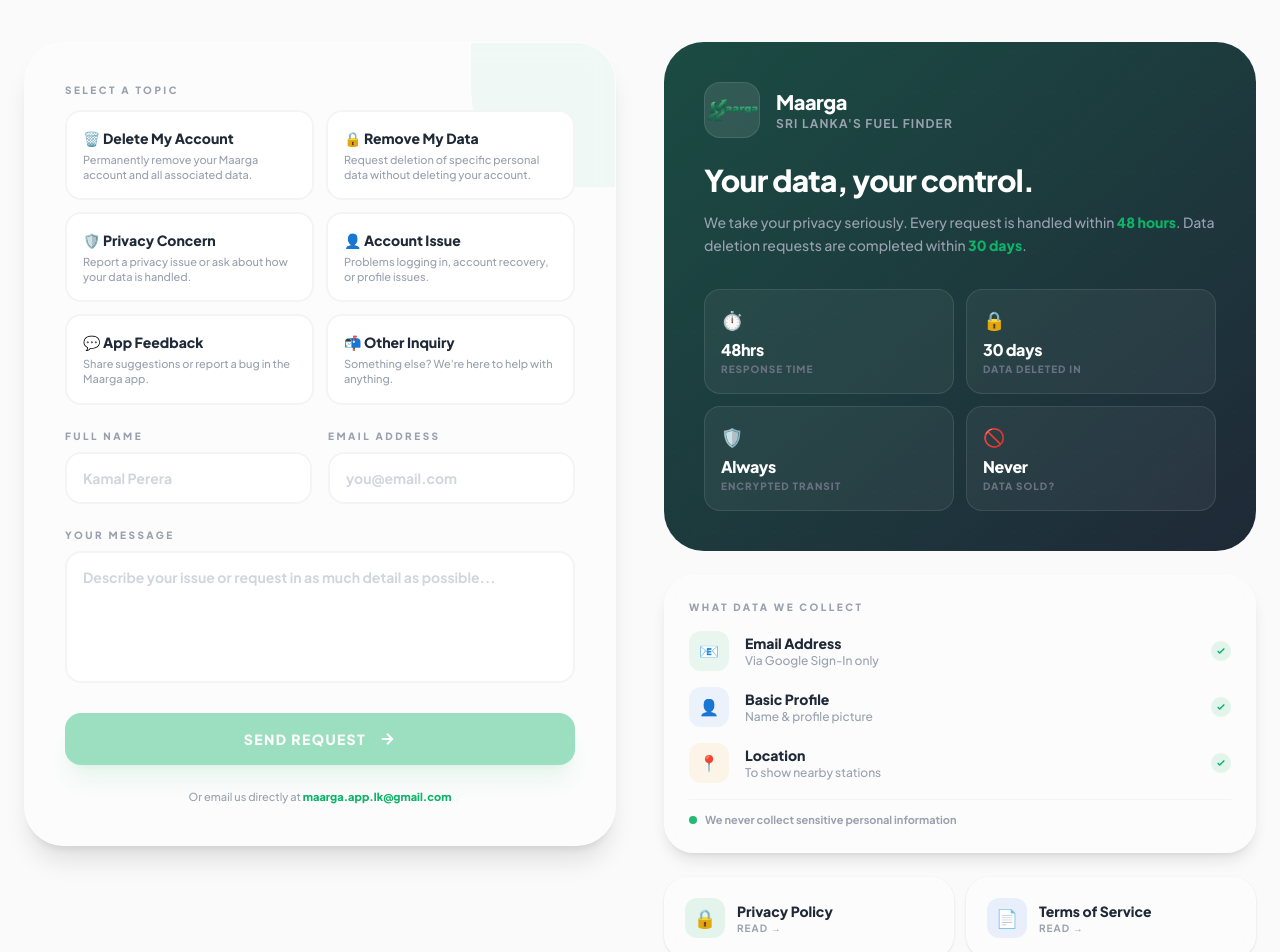
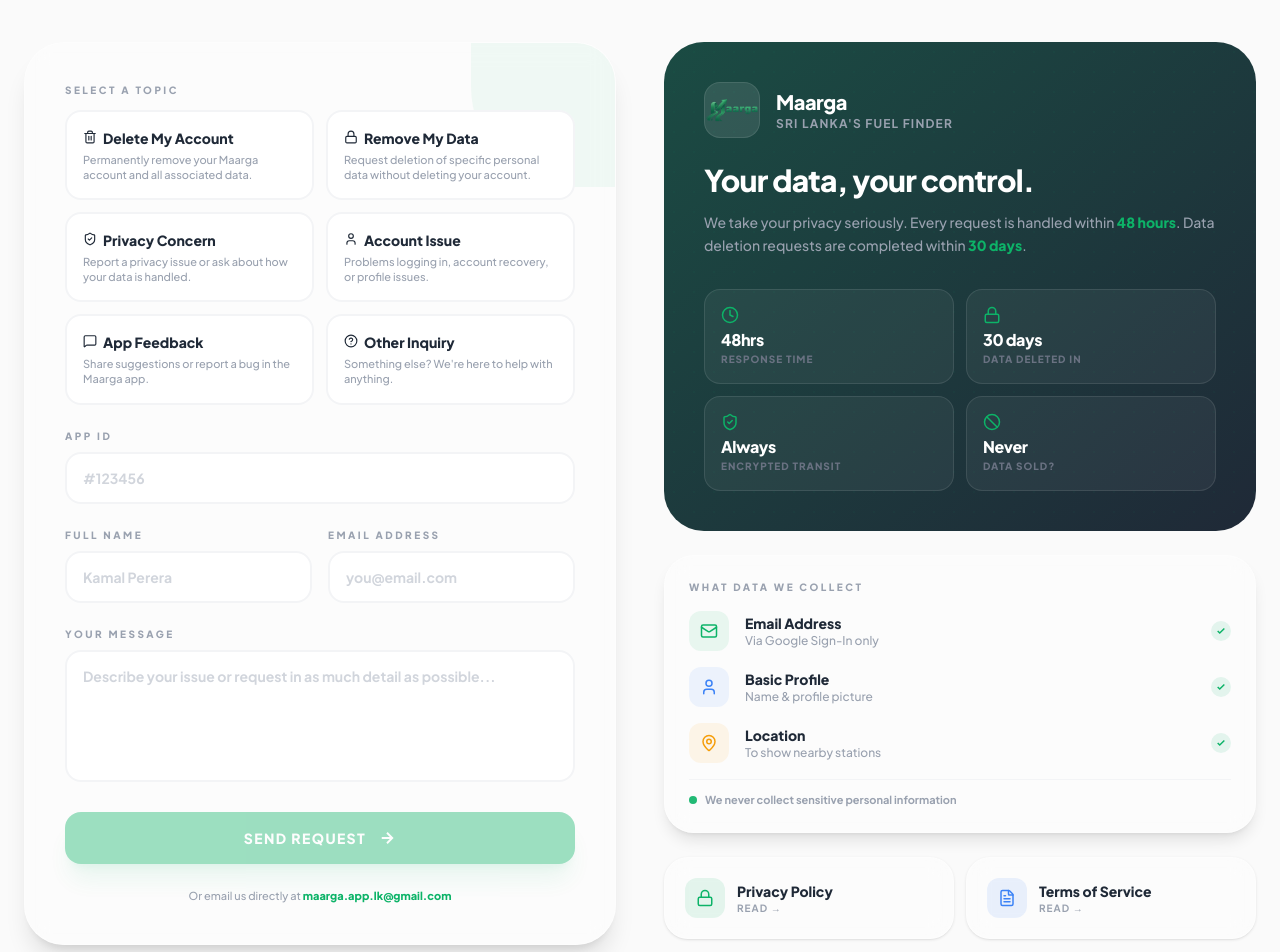
Before and after one commit to QuantumBlazeSoftwareSolution/maarga-web-app, a Next.js app: page /support in a window 1280 px wide. Shown: the part 340-1292 px from the top of the page. Built offline with nearby package versions, Linux system fonts and the light colour scheme.

Commit message:
Apply Lucid Icons

```diff
--- a/package.json
+++ b/package.json
@@ -15,7 +15,7 @@
     "@neondatabase/serverless": "^1.0.2",
     "dotenv": "^17.3.1",
     "drizzle-orm": "^0.45.1",
-    "lucide-react": "^1.0.1",
+    "lucide-react": "^1.7.0",
     "next": "16.1.7",
     "next-swagger-doc": "^0.4.1",
     "nodemailer": "^8.0.3",
--- a/src/app/support/page.tsx
+++ b/src/app/support/page.tsx
@@ -3,6 +3,11 @@
 import Link from 'next/link';
 import Image from 'next/image';
 import { useEffect, useState, ReactNode, useRef } from 'react';
+import {
+  Trash2, Lock, ShieldCheck, User, MessageSquare, HelpCircle,
+  Mail, MapPin, FileText, Clock, Ban, CheckCircle2, AlertTriangle,
+  ShieldAlert,
+} from 'lucide-react';
 
 function FadeIn({
   children,
@@ -44,39 +49,42 @@ function FadeIn({
 const SUPPORT_TOPICS = [
   {
     value: 'delete-account',
-    label: '🗑️ Delete My Account',
+    label: 'Delete My Account',
+    icon: <Trash2 size={14} className="inline-block mr-1.5 -mt-0.5" />,
     description: 'Permanently remove your Maarga account and all associated data.',
-    tag: 'Account',
+
   },
   {
     value: 'remove-data',
-    label: '🔒 Remove My Data',
+    label: 'Remove My Data',
+    icon: <Lock size={14} className="inline-block mr-1.5 -mt-0.5" />,
     description: 'Request deletion of specific personal data without deleting your account.',
-    tag: 'Data & Privacy',
+
   },
   {
     value: 'privacy-concern',
-    label: '🛡️ Privacy Concern',
+    label: 'Privacy Concern',
+    icon: <ShieldCheck size={14} className="inline-block mr-1.5 -mt-0.5" />,
     description: 'Report a privacy issue or ask about how your data is handled.',
-    tag: 'Data & Privacy',
+
   },
   {
     value: 'account-issue',
-    label: '👤 Account Issue',
+    label: 'Account Issue',
+    icon: <User size={14} className="inline-block mr-1.5 -mt-0.5" />,
     description: 'Problems logging in, account recovery, or profile issues.',
-    tag: 'Account',
   },
   {
     value: 'app-feedback',
-    label: '💬 App Feedback',
+    label: 'App Feedback',
+    icon: <MessageSquare size={14} className="inline-block mr-1.5 -mt-0.5" />,
     description: 'Share suggestions or report a bug in the Maarga app.',
-    tag: 'General',
   },
   {
     value: 'other',
-    label: '📬 Other Inquiry',
+    label: 'Other Inquiry',
+    icon: <HelpCircle size={14} className="inline-block mr-1.5 -mt-0.5" />,
     description: "Something else? We're here to help with anything.",
-    tag: 'General',
   },
 ];
 
@@ -84,14 +92,14 @@ type Status = 'idle' | 'loading' | 'success' | 'error';
 
 export default function SupportPage() {
   const [selectedTopic, setSelectedTopic] = useState('');
-  const [form, setForm] = useState({ name: '', email: '', message: '' });
+  const [form, setForm] = useState({ appId: '', name: '', email: '', message: '' });
   const [status, setStatus] = useState<Status>('idle');
 
   const currentTopic = SUPPORT_TOPICS.find((t) => t.value === selectedTopic);
 
   const handleSubmit = async (e: React.FormEvent) => {
     e.preventDefault();
-    if (!selectedTopic || !form.name || !form.email || !form.message) return;
+    if (!selectedTopic || !form.appId || !form.name || !form.email || !form.message) return;
     setStatus('loading');
 
     // Simulate submission (replace with real API call / server action)
@@ -105,7 +113,7 @@ export default function SupportPage() {
       <header className="fixed top-0 left-0 right-0 z-50 bg-white/80 backdrop-blur-md border-b border-gray-100">
         <div className="max-w-7xl mx-auto px-6 h-20 flex items-center justify-between">
           <Link href="/" className="flex items-center group">
-            <div className="h-16 w-16 rounded-xl overflow-hidden transition-transform duration-300 relative">
+            <div className="h-22 md:h-26 rounded-xl overflow-hidden transition-transform duration-300 relative aspect-square">
               <Image
                 src="/Maarga.png"
                 alt="Maarga Logo"
@@ -159,21 +167,23 @@ export default function SupportPage() {
 
                 {status === 'success' ? (
                   <div className="flex flex-col items-center justify-center py-16 text-center gap-6">
-                    <div className="w-20 h-20 bg-[#0db368]/10 rounded-full flex items-center justify-center text-4xl border border-[#0db368]/20">
-                      ✅
+                    <div className="w-20 h-20 bg-[#0db368]/10 rounded-full flex items-center justify-center border border-[#0db368]/20">
+                      <CheckCircle2 color="#0db368" size={36} />
                     </div>
                     <h2 className="text-3xl font-black text-[#1f2937] tracking-tight">
                       Request Submitted!
                     </h2>
                     <p className="text-gray-500 font-medium max-w-sm">
-                      We&apos;ve received your request and will respond to{' '}
+                      We&apos;ve received your request (App ID:{' '}
+                      <span className="text-[#0db368] font-black">{form.appId}</span>) and will
+                      respond to{' '}
                       <span className="text-[#0db368] font-black">{form.email}</span> within 48
                       hours.
                     </p>
                     <button
                       onClick={() => {
                         setStatus('idle');
-                        setForm({ name: '', email: '', message: '' });
+                        setForm({ appId: '', name: '', email: '', message: '' });
                         setSelectedTopic('');
                       }}
                       className="mt-2 py-3 px-8 bg-[#1f2937] text-white rounded-2xl font-black text-sm uppercase tracking-widest hover:bg-black transition-all active:scale-95"
@@ -193,14 +203,13 @@ export default function SupportPage() {
                             key={topic.value}
                             type="button"
                             onClick={() => setSelectedTopic(topic.value)}
-                            className={`text-left p-4 rounded-2xl border-2 transition-all duration-200 group relative overflow-hidden ${
-                              selectedTopic === topic.value
-                                ? 'border-[#0db368] bg-[#0db368]/5 shadow-md'
-                                : 'border-gray-100 bg-white hover:border-[#0db368]/40 hover:shadow-sm'
-                            }`}
+                            className={`text-left p-4 rounded-2xl border-2 transition-all duration-200 group relative overflow-hidden ${selectedTopic === topic.value
+                              ? 'border-[#0db368] bg-[#0db368]/5 shadow-md'
+                              : 'border-gray-100 bg-white hover:border-[#0db368]/40 hover:shadow-sm'
+                              }`}
                           >
-                            <div className="text-sm font-black text-[#1f2937] mb-1">
-                              {topic.label}
+                            <div className="text-sm font-black text-[#1f2937] mb-1 flex items-center">
+                              {topic.icon}{topic.label}
                             </div>
                             <div className="text-[11px] text-gray-400 font-medium leading-snug">
                               {topic.description}
@@ -229,7 +238,7 @@ export default function SupportPage() {
                       (currentTopic.value === 'delete-account' ||
                         currentTopic.value === 'remove-data') && (
                         <div className="bg-amber-50 border border-amber-200 rounded-2xl p-4 flex gap-3">
-                          <div className="text-xl mt-0.5">⚠️</div>
+                          <div className="mt-0.5"><AlertTriangle color="#92400e" size={20} /></div>
                           <div>
                             <div className="text-sm font-black text-amber-800 mb-1">
                               Important Notice
@@ -242,6 +251,25 @@ export default function SupportPage() {
                           </div>
                         </div>
                       )}
+
+                    {/* App ID */}
+                    <div>
+                      <label
+                        htmlFor="support-appid"
+                        className="block text-[10px] font-black uppercase tracking-[0.25em] text-gray-400 mb-2"
+                      >
+                        App ID
+                      </label>
+                      <input
+                        id="support-appid"
+                        type="text"
+                        required
+                        value={form.appId}
+                        onChange={(e) => setForm({ ...form, appId: e.target.value })}
+                        placeholder="#123456"
+                        className="w-full px-4 py-3.5 rounded-2xl border-2 border-gray-100 bg-white text-[#1f2937] font-bold placeholder-gray-300 focus:outline-none focus:border-[#0db368] transition-colors text-sm"
+                      />
+                    </div>
 
                     {/* Name + Email */}
                     <div className="grid sm:grid-cols-2 gap-4">
@@ -310,6 +338,7 @@ export default function SupportPage() {
                       type="submit"
                       disabled={
                         !selectedTopic ||
+                        !form.appId ||
                         !form.name ||
                         !form.email ||
                         !form.message ||
@@ -410,17 +439,17 @@ export default function SupportPage() {
 
                     {/* Data Points */}
                     <div className="grid grid-cols-2 gap-3">
-                      {[
-                        { label: 'Response Time', value: '48hrs', icon: '⏱️' },
-                        { label: 'Data Deleted In', value: '30 days', icon: '🔒' },
-                        { label: 'Encrypted Transit', value: 'Always', icon: '🛡️' },
-                        { label: 'Data Sold?', value: 'Never', icon: '🚫' },
-                      ].map((stat, i) => (
+                      {([
+                        { label: 'Response Time', value: '48hrs', icon: <Clock color="#0db368" size={18} /> },
+                        { label: 'Data Deleted In', value: '30 days', icon: <Lock color="#0db368" size={18} /> },
+                        { label: 'Encrypted Transit', value: 'Always', icon: <ShieldCheck color="#0db368" size={18} /> },
+                        { label: 'Data Sold?', value: 'Never', icon: <Ban color="#0db368" size={18} /> },
+                      ] as { label: string; value: string; icon: React.ReactNode }[]).map((stat, i) => (
                         <div
                           key={i}
                           className="bg-white/5 border border-white/10 p-4 rounded-2xl hover:bg-white/10 transition-colors"
                         >
-                          <div className="text-lg mb-1">{stat.icon}</div>
+                          <div className="mb-1">{stat.icon}</div>
                           <div className="text-white font-black text-base tracking-tight">
                             {stat.value}
                           </div>
@@ -438,29 +467,29 @@ export default function SupportPage() {
                   <div className="text-[10px] font-black uppercase tracking-[0.25em] text-gray-400">
                     What data we collect
                   </div>
-                  {[
+                  {([
                     {
-                      icon: '📧',
+                      icon: <Mail color="#0db368" size={18} />,
                       label: 'Email Address',
                       detail: 'Via Google Sign-In only',
                       color: '#0db368',
                     },
                     {
-                      icon: '👤',
+                      icon: <User color="#3b82f6" size={18} />,
                       label: 'Basic Profile',
                       detail: 'Name & profile picture',
                       color: '#3b82f6',
                     },
                     {
-                      icon: '📍',
+                      icon: <MapPin color="#f59e0b" size={18} />,
                       label: 'Location',
                       detail: 'To show nearby stations',
                       color: '#f59e0b',
                     },
-                  ].map((item, i) => (
+                  ] as { icon: React.ReactNode; label: string; detail: string; color: string }[]).map((item, i) => (
                     <div key={i} className="flex items-center gap-4">
                       <div
-                        className="w-10 h-10 rounded-xl flex items-center justify-center text-base shrink-0"
+                        className="w-10 h-10 rounded-xl flex items-center justify-center shrink-0"
                         style={{ backgroundColor: `${item.color}15` }}
                       >
                         {item.icon}
@@ -498,8 +527,8 @@ export default function SupportPage() {
                     href="/privacy"
                     className="glass p-5 rounded-[24px] border border-white shadow-sm hover:shadow-md transition-all group flex items-center gap-3"
                   >
-                    <div className="w-10 h-10 bg-[#0db368]/10 rounded-xl flex items-center justify-center text-lg shrink-0 group-hover:scale-110 transition-transform">
-                      🔒
+                    <div className="w-10 h-10 bg-[#0db368]/10 rounded-xl flex items-center justify-center shrink-0 group-hover:scale-110 transition-transform">
+                      <Lock color="#0db368" size={18} />
                     </div>
                     <div>
                       <div className="font-black text-[#1f2937] text-sm">Privacy Policy</div>
@@ -512,8 +541,8 @@ export default function SupportPage() {
                     href="/terms"
                     className="glass p-5 rounded-[24px] border border-white shadow-sm hover:shadow-md transition-all group flex items-center gap-3"
                   >
-                    <div className="w-10 h-10 bg-[#3b82f6]/10 rounded-xl flex items-center justify-center text-lg shrink-0 group-hover:scale-110 transition-transform">
-                      📄
+                    <div className="w-10 h-10 bg-[#3b82f6]/10 rounded-xl flex items-center justify-center shrink-0 group-hover:scale-110 transition-transform">
+                      <FileText color="#3b82f6" size={18} />
                     </div>
                     <div>
                       <div className="font-black text-[#1f2937] text-sm">Terms of Service</div>
@@ -530,28 +559,28 @@ export default function SupportPage() {
           {/* ── Bottom Trust Strip ── */}
           <FadeIn delay={0.3}>
             <div className="mt-20 grid sm:grid-cols-3 gap-6 text-center">
-              {[
+              {([
                 {
-                  icon: '🔐',
+                  icon: <ShieldAlert color="#0db368" size={36} />,
                   title: 'Encrypted in Transit',
                   desc: 'All data is encrypted using industry-standard TLS protocols.',
                 },
                 {
-                  icon: '🗑️',
+                  icon: <Trash2 color="#ef4444" size={36} />,
                   title: 'Right to Deletion',
                   desc: 'Request full account and data deletion at any time, no questions asked.',
                 },
                 {
-                  icon: '📬',
+                  icon: <Mail color="#3b82f6" size={36} />,
                   title: '48-Hour Response',
                   desc: 'Every support request is acknowledged and actioned within 48 hours.',
                 },
-              ].map((item, i) => (
+              ] as { icon: React.ReactNode; title: string; desc: string }[]).map((item, i) => (
                 <div
                   key={i}
                   className="glass p-8 rounded-[30px] border border-white shadow-sm hover:shadow-premium transition-all group"
                 >
-                  <div className="text-4xl mb-4 group-hover:scale-110 transition-transform inline-block">
+                  <div className="mb-4 group-hover:scale-110 transition-transform inline-block">
                     {item.icon}
                   </div>
                   <h3 className="font-black text-[#1f2937] text-lg tracking-tight mb-2">
```
Also changed, not shown: 1 other file (tests, documents, lock files or other folders).
